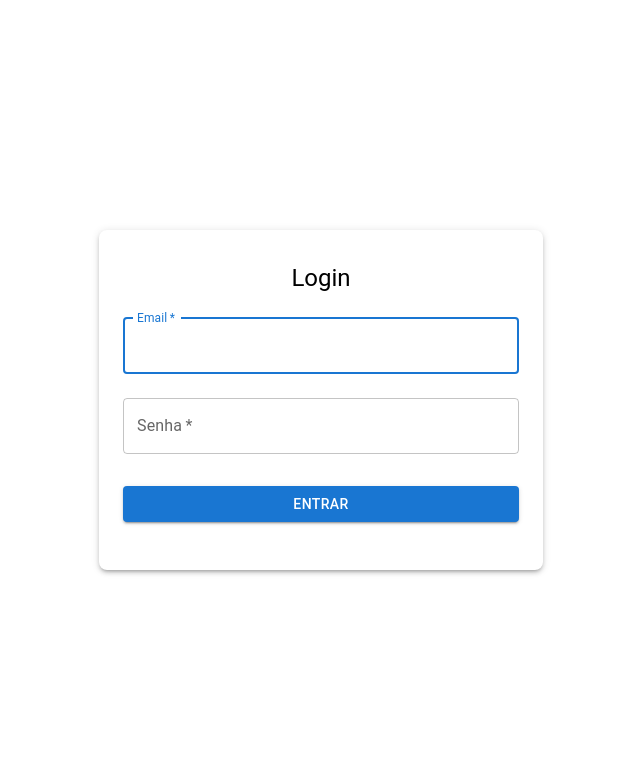
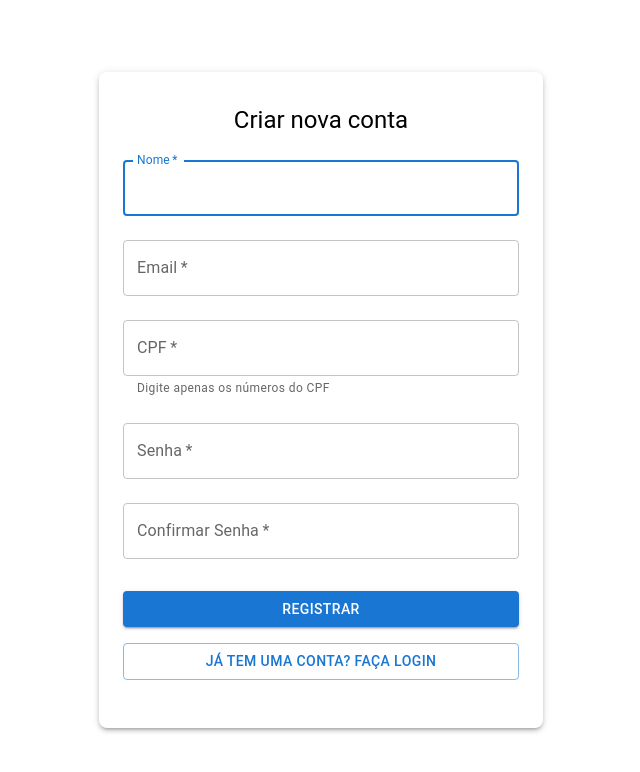
Before and after one commit to vfdutra/transfer-app, a React (Vite) app in the folder frontend/: page /register in a window 1280 px wide. Before the commit this address led to /login. Shown: the top 772 px of the page, without its empty margins (319-959 px from the left). Built offline with nearby package versions, Linux system fonts and the light colour scheme.

Commit message:
feat: register page

```diff
--- a/frontend/src/contexts/AuthContext.tsx
+++ b/frontend/src/contexts/AuthContext.tsx
@@ -1,6 +1,6 @@
 import { createContext, useContext, useState, useEffect } from 'react';
 import type { ReactNode } from 'react';
-import { useNavigate } from 'react-router-dom';
+import { useNavigate, useLocation } from 'react-router-dom';
 import { login as apiLogin } from '../services/api';
 import type { LoginResponse } from '../services/api';
 
@@ -16,14 +16,17 @@ const AuthContext = createContext<AuthContextType | undefined>(undefined);
 export function AuthProvider({ children }: { children: ReactNode }) {
   const [user, setUser] = useState<LoginResponse['user'] | null>(null);
   const navigate = useNavigate();
+  const location = useLocation();
 
   useEffect(() => {
-    // Verifica se há um token no localStorage
     const token = localStorage.getItem('token');
     if (!token) {
-      navigate('/login');
+      const publicRoutes = ['/login', '/register'];
+      if (!publicRoutes.includes(location.pathname)) {
+        navigate('/login');
+      }
     }
-  }, [navigate]);
+  }, [navigate, location]);
 
   const login = async (email: string, password: string) => {
     try {
--- a/frontend/src/pages/Login/index.tsx
+++ b/frontend/src/pages/Login/index.tsx
@@ -1,12 +1,14 @@
 import { useState } from 'react';
 import { useAuth } from '../../contexts/AuthContext';
 import { Box, Button, TextField, Typography, Container, Alert } from '@mui/material';
+import { useNavigate } from 'react-router-dom';
 
 export default function Login() {
   const [email, setEmail] = useState('');
   const [password, setPassword] = useState('');
   const [error, setError] = useState('');
   const { login } = useAuth();
+  const navigate = useNavigate();
 
   const handleSubmit = async (e: React.FormEvent) => {
     e.preventDefault();
@@ -70,6 +72,14 @@ export default function Login() {
             >
               Entrar
             </Button>
+            <Button
+              fullWidth
+              variant="outlined"
+              onClick={() => navigate('/register')}
+              sx={{ mb: 2 }}
+            >
+              Criar nova conta
+            </Button>
           </Box>
         </Box>
       </Container>
--- /dev/null
+++ b/frontend/src/pages/Register.tsx
@@ -0,0 +1,173 @@
+import { useState } from 'react';
+import { useNavigate } from 'react-router-dom';
+import { authService } from '../services/auth';
+import { Box, Button, TextField, Typography, Container, Alert } from '@mui/material';
+
+export function Register() {
+  const navigate = useNavigate();
+  const [formData, setFormData] = useState({
+    name: '',
+    email: '',
+    cpf: '',
+    password: '',
+    password_confirmation: ''
+  });
+  const [error, setError] = useState('');
+  const [loading, setLoading] = useState(false);
+
+  const formatCPF = (value: string) => {
+    // Remove todos os caracteres não numéricos
+    const numbers = value.replace(/\D/g, '');
+
+    // Aplica a máscara XXX.XXX.XXX-XX
+    if (numbers.length <= 3) {
+      return numbers;
+    } else if (numbers.length <= 6) {
+      return `${numbers.slice(0, 3)}.${numbers.slice(3)}`;
+    } else if (numbers.length <= 9) {
+      return `${numbers.slice(0, 3)}.${numbers.slice(3, 6)}.${numbers.slice(6)}`;
+    } else {
+      return `${numbers.slice(0, 3)}.${numbers.slice(3, 6)}.${numbers.slice(6, 9)}-${numbers.slice(9, 11)}`;
+    }
+  };
+
+  const handleChange = (e: React.ChangeEvent<HTMLInputElement>) => {
+    const { name, value } = e.target;
+
+    if (name === 'cpf') {
+      // Formata o CPF e limita a 14 caracteres (incluindo pontos e traço)
+      const formattedValue = formatCPF(value).slice(0, 14);
+      setFormData(prev => ({
+        ...prev,
+        [name]: formattedValue
+      }));
+    } else {
+      setFormData(prev => ({
+        ...prev,
+        [name]: value
+      }));
+    }
+  };
+
+  const handleSubmit = async (e: React.FormEvent) => {
+    e.preventDefault();
+    setError('');
+    setLoading(true);
+
+    try {
+      // Remove a formatação do CPF antes de enviar
+      const dataToSubmit = {
+        ...formData,
+        cpf: formData.cpf.replace(/\D/g, '')
+      };
+      await authService.register(dataToSubmit);
+      navigate('/login');
+    } catch (err: any) {
+      setError(err.response?.data?.message || 'Erro ao registrar usuário');
+    } finally {
+      setLoading(false);
+    }
+  };
+
+  return (
+    <Box sx={{ minHeight: '100vh', display: 'flex', alignItems: 'center', justifyContent: 'center', bgcolor: 'background.default' }}>
+      <Container component="main" maxWidth="xs" sx={{ boxShadow: 3, borderRadius: 2, bgcolor: 'background.paper', py: 4 }}>
+        <Box
+          sx={{
+            display: 'flex',
+            flexDirection: 'column',
+            alignItems: 'center',
+          }}
+        >
+          <Typography component="h1" variant="h5" color="black">
+            Criar nova conta
+          </Typography>
+          <Box component="form" onSubmit={handleSubmit} sx={{ mt: 1 }}>
+            {error && (
+              <Alert severity="error" sx={{ mb: 2 }}>
+                {error}
+              </Alert>
+            )}
+            <TextField
+              margin="normal"
+              required
+              fullWidth
+              id="name"
+              label="Nome"
+              name="name"
+              autoComplete="name"
+              autoFocus
+              value={formData.name}
+              onChange={handleChange}
+            />
+            <TextField
+              margin="normal"
+              required
+              fullWidth
+              id="email"
+              label="Email"
+              name="email"
+              autoComplete="email"
+              value={formData.email}
+              onChange={handleChange}
+            />
+            <TextField
+              margin="normal"
+              required
+              fullWidth
+              id="cpf"
+              label="CPF"
+              name="cpf"
+              autoComplete="off"
+              value={formData.cpf}
+              onChange={handleChange}
+              placeholder="000.000.000-00"
+              helperText="Digite apenas os números do CPF"
+            />
+            <TextField
+              margin="normal"
+              required
+              fullWidth
+              name="password"
+              label="Senha"
+              type="password"
+              id="password"
+              autoComplete="new-password"
+              value={formData.password}
+              onChange={handleChange}
+            />
+            <TextField
+              margin="normal"
+              required
+              fullWidth
+              name="password_confirmation"
+              label="Confirmar Senha"
+              type="password"
+              id="password_confirmation"
+              autoComplete="new-password"
+              value={formData.password_confirmation}
+              onChange={handleChange}
+            />
+            <Button
+              type="submit"
+              fullWidth
+              variant="contained"
+              sx={{ mt: 3, mb: 2 }}
+              disabled={loading}
+            >
+              {loading ? 'Registrando...' : 'Registrar'}
+            </Button>
+            <Button
+              fullWidth
+              variant="outlined"
+              onClick={() => navigate('/login')}
+              sx={{ mb: 2 }}
+            >
+              Já tem uma conta? Faça login
+            </Button>
+          </Box>
+        </Box>
+      </Container>
+    </Box>
+  );
+}
--- a/frontend/src/routes.tsx
+++ b/frontend/src/routes.tsx
@@ -4,6 +4,7 @@ import { useAuth } from './contexts/AuthContext';
 import Login from './pages/Login';
 import Dashboard from './pages/Dashboard';
 import Profile from './pages/Profile';
+import { Register } from './pages/Register';
 
 const queryClient = new QueryClient();
 
@@ -21,6 +22,7 @@ function AppRoutes() {
     <QueryClientProvider client={queryClient}>
       <Routes>
         <Route path="/login" element={<Login />} />
+        <Route path="/register" element={<Register />} />
         <Route
           path="/dashboard"
           element={
--- /dev/null
+++ b/frontend/src/services/auth.ts
@@ -0,0 +1,52 @@
+import axios from 'axios';
+
+const api = axios.create({
+  baseURL: 'http://localhost:8000/api',
+  withCredentials: true,
+  headers: {
+    'Content-Type': 'application/json',
+    'Accept': 'application/json',
+  }
+});
+
+interface RegisterData {
+  name: string;
+  email: string;
+  password: string;
+  password_confirmation: string;
+}
+
+interface LoginData {
+  email: string;
+  password: string;
+}
+
+interface AuthResponse {
+  token: string;
+  user: {
+    id: number;
+    name: string;
+    email: string;
+  };
+}
+
+export const authService = {
+  async register(data: RegisterData): Promise<AuthResponse> {
+    const response = await api.post<AuthResponse>('/register', data);
+    return response.data;
+  },
+
+  async login(data: LoginData): Promise<AuthResponse> {
+    const response = await api.post<AuthResponse>('/login', data);
+    return response.data;
+  },
+
+  async logout(): Promise<void> {
+    await api.post('/logout');
+  },
+
+  async getCurrentUser(): Promise<AuthResponse['user']> {
+    const response = await api.get<AuthResponse>('/auth/user');
+    return response.data.user;
+  }
+};
```
